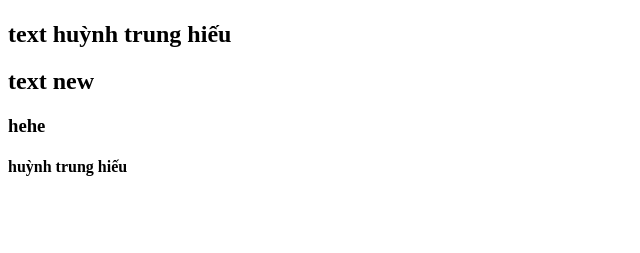
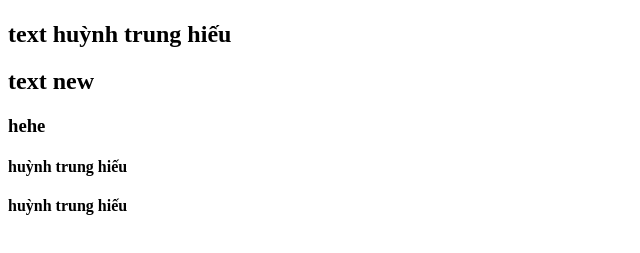
Before and after one commit to huynhtrunghieu1995/du_an_2_html, a plain HTML site: page index.html in a window 1280 px wide. Shown: the part 59-312 px from the top of the page, without its empty margins (0-640 px from the left). Drawn offline with Linux system fonts and the light colour scheme.

Commit message:
text new

```diff
--- a/index.html
+++ b/index.html
@@ -13,6 +13,7 @@
     <h2>text new</h2>
     <h3>hehe</h3>
     <h4>huỳnh trung hiếu</h4>
+    <h4>huỳnh trung hiếu</h4>
 </body>
 
 </html>
```
